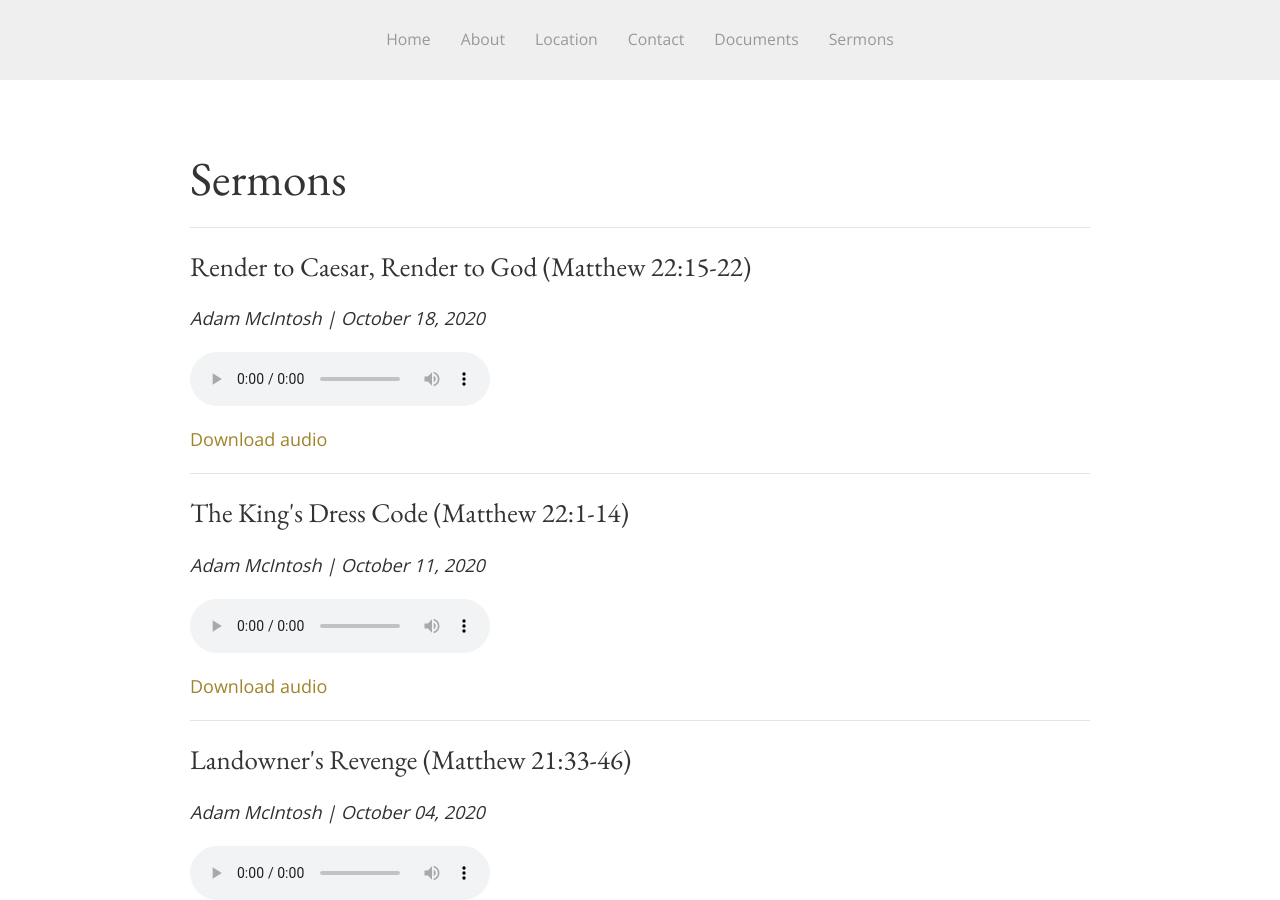
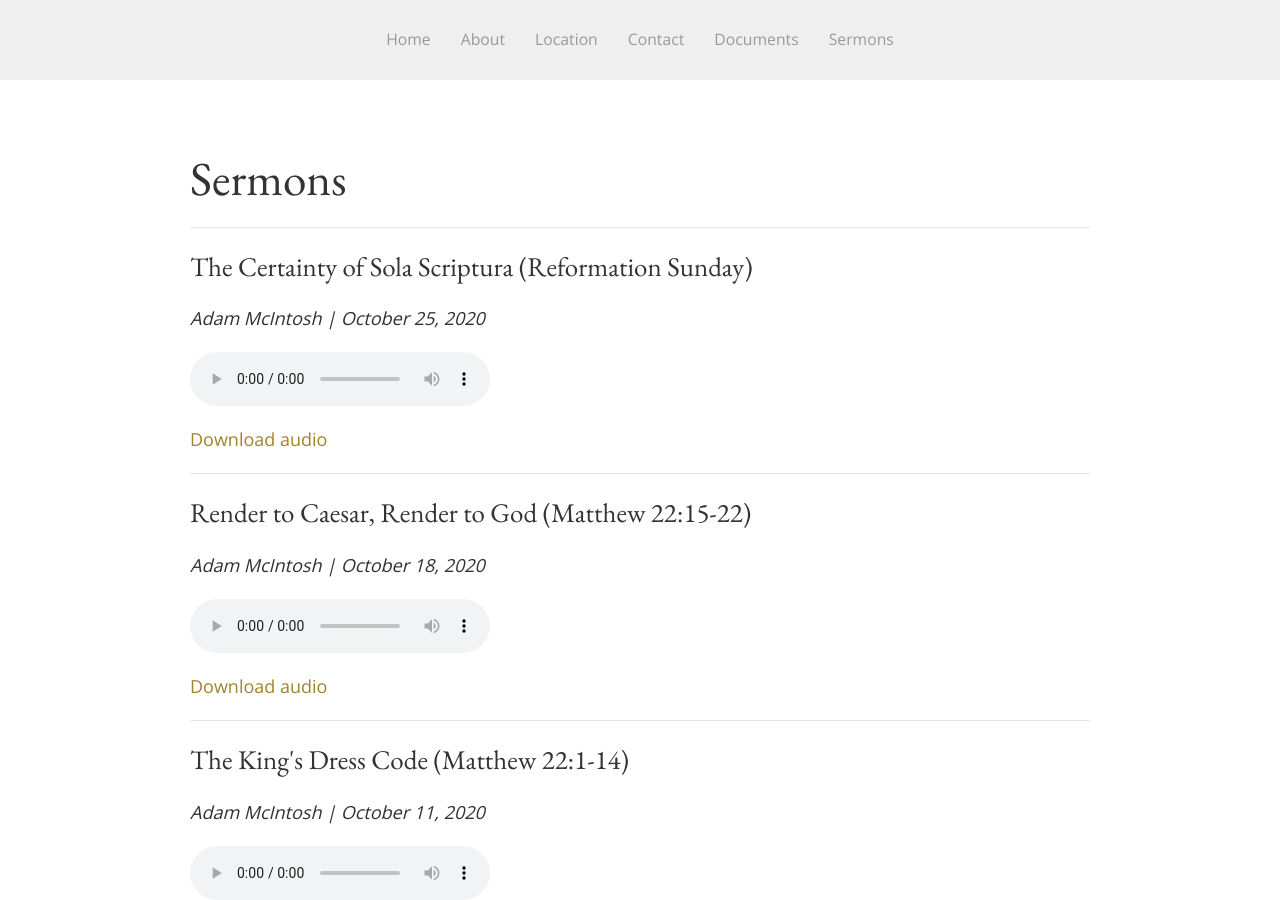
Before and after one commit to SaintDavidsChurch/website, a Jekyll site: the page built from sermons.html, in a window 1280 px wide and 900 px high. Built offline with Jekyll 4.4.1, drawn with Linux system fonts in a browser that asks for light colours.

Commit message:
Updated by InferCMS

```diff
--- a/_data/sermons.yml
+++ b/_data/sermons.yml
@@ -178,3 +178,7 @@
   date: '2020-10-18'
   preacher: Adam McIntosh
   audio_file: https://saintdavids.church/assets/sermons/2020/October/Adam-McIntosh_October18-2020_Matt22.15-22.mp3
+- title: The Certainty of Sola Scriptura (Reformation Sunday)
+  date: '2020-10-25'
+  preacher: Adam McIntosh
+  audio_file: https://saintdavids.church/assets/sermons/2020/October/Adam-McIntosh_October25-2020_SolaScriptura-RefSun.mp3
```
